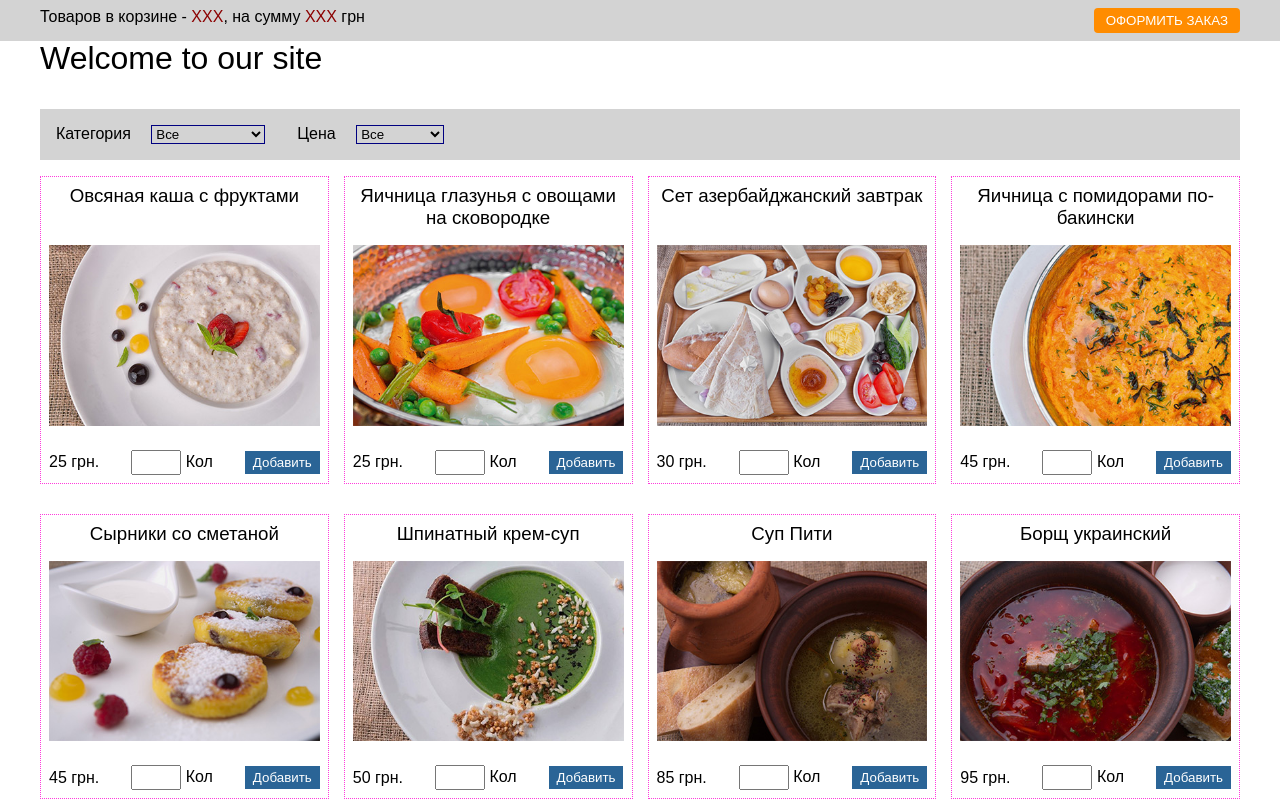
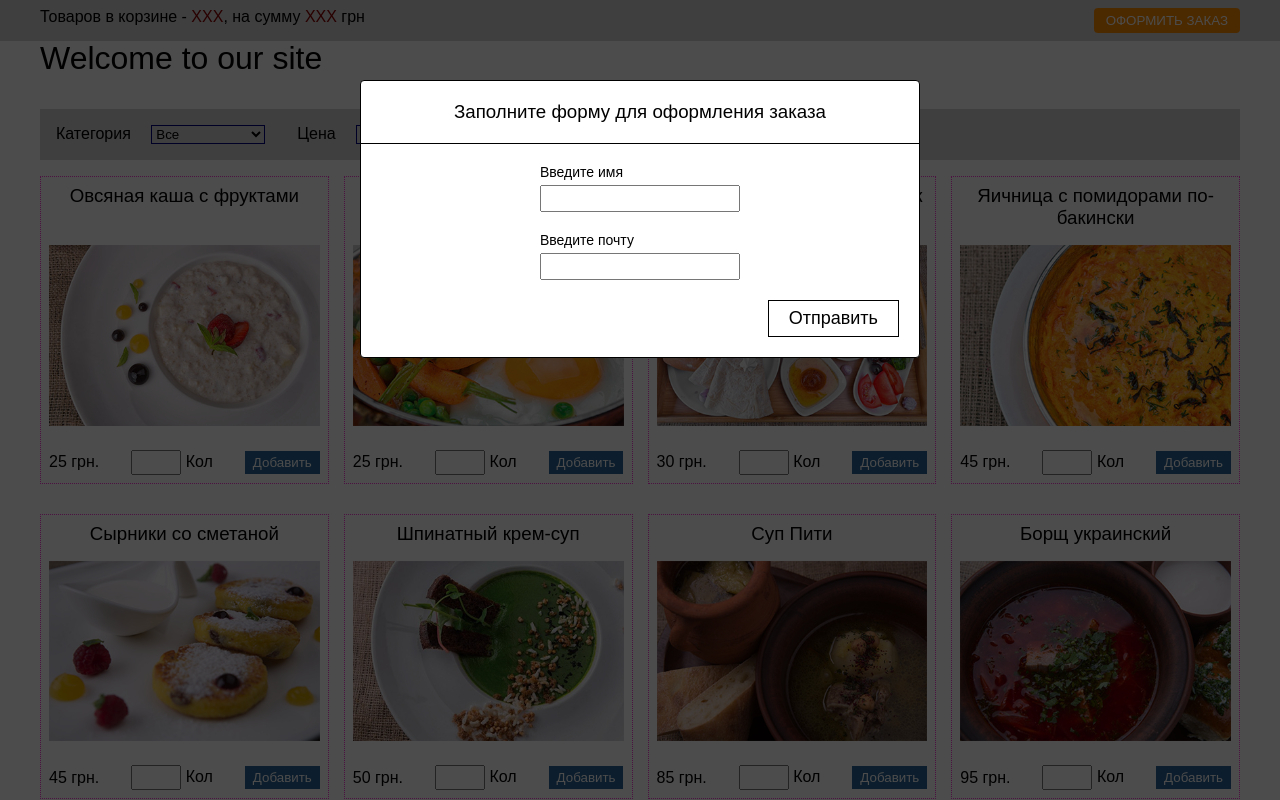
Before and after one commit to darkspeaker/Lans_Nelson, a plain HTML site: page index.html in a window 1280 px wide. Both pictures are taken after a click on the button "ОФОРМИТЬ ЗАКАЗ". Shown: the top 800 px of the page. Drawn offline with Linux system fonts and the light colour scheme.

Commit message:
feat: add checkout task (modal, validation and other)

```diff
--- a/css/style.css
+++ b/css/style.css
@@ -167,7 +167,7 @@ h1, h2, h3 {
     text-transform: uppercase;
     border: 0;
     border-radius: 4px;
-
+    cursor: pointer;
 }
 .btn-check:focus {
     outline:none;
@@ -197,3 +197,80 @@ h1, h2, h3 {
     display: flex;
     justify-content: space-around;
 }
+
+
+/* ================== modal */
+.modal {
+    border: 1px solid rgba(0, 0, 0.3);
+    border-radius: 4px;
+    position: fixed;
+    top: 10%;
+    left: 50%;
+    z-index: 1050;
+    width: 560px;
+    margin-left: -280px;
+    background-color: #fff;
+}
+.modal__header {
+    border-bottom: 1px solid rgba(0, 0, 0.3);
+    text-align: center;
+    padding: 20px 0;
+}
+
+.modal__footer {
+    display: flex;
+    justify-content: flex-end;
+    padding: 0 20px 20px 0;
+}
+.modal__body{
+    padding: 20px 0;
+}
+.modal__body .item{
+    display: flex;
+    flex-direction: column;
+    max-width: 200px;
+    margin: 0 auto;
+}
+.modal__body .item:first-child{
+    margin-bottom: 20px;
+}
+.item__label{
+    font-size: 14px;
+    margin-bottom: 5px;
+}
+.item__input{
+    height: 27px;
+}
+.btn-modal{
+    background-color: transparent;
+    border: 1px solid black;
+    padding: 7px 20px;
+    font-size: 18px;
+    cursor: pointer;
+}
+.btn-modal:hover{
+    background-color: rgb(2, 30, 67);
+    color: white;
+}
+.hide{
+    display: none;
+}
+.overlay{
+    opacity: 0;
+    visibility: hidden;
+    position: fixed;
+    top: 0;
+    left: 0;
+    width: 100%;
+    height: 100%;
+    background-color: rgba(0, 0, 0, 0.7);
+    z-index: 20;
+    transition: .3s all;
+}
+.active{
+    display: block;
+}
+.overlay.active{
+    opacity: 1;
+    visibility: visible;
+}
--- a/index.html
+++ b/index.html
@@ -243,6 +243,26 @@
     </footer>
 </div><!-- /.app-container -->
 
+<div class="modal hide">
+    <div class="modal__header">
+        <h3 class="modal__title">Заполните форму для оформления заказа</h3>
+    </div>
+    <div class="modal__body">
+        <div class="item">
+            <label class="item__label" for="user-name">Введите имя</label>
+            <input class="item__input" type="text" id="user-name">
+        </div>
+        <div class="item">
+            <label class="item__label" for="user-email">Введите почту</label>
+            <input class="item__input" type="text" id="user-email">
+        </div>
+    </div>
+    <div class="modal__footer">
+        <button class="btn-modal send-user-data">Отправить</button>
+    </div>
+</div>
+<div class="overlay"></div>
+
 <script>
 document.getElementById('bty').textContent = (new Date()).getFullYear();
 </script>
--- a/js/script.js
+++ b/js/script.js
@@ -3,6 +3,13 @@
   const cart = document.querySelectorAll('.top-cart-info__item .red-info')
   const select = document.querySelectorAll('.select-control')
   const gridBox = document.querySelector('.grid-box')
+  const orderItemBtn = document.querySelector('.btn-check')
+  const overlay = document.querySelector('.overlay')
+  const modal = document.querySelector('.modal')
+  const formInputName = document.querySelector('#user-name')
+  const formInputEmail = document.querySelector('#user-email')
+  const checkoutBtn = document.querySelector('.send-user-data')
+
   let arrParent = [...gridBox.children]
 
   const selectCategory = select[0]
@@ -89,4 +96,32 @@
   function removeChildElem(parentElem){
     parentElem.forEach(i => i.style.display = 'none' )
   }
+  orderItemBtn.addEventListener('click', getOrderItem)
+  function getOrderItem(){
+    overlay.classList.add('active')
+    modal.classList.remove('hide')
+  }
+  overlay.addEventListener('click', e => {
+    const elem = e.target
+    if(elem.matches('.active')) closeModal()
+  })
+
+  function closeModal(){
+    overlay.classList.remove('active')
+    modal.classList.add('hide')
+  }
+
+  checkoutBtn.addEventListener('click', checkout)
+  function checkout(){
+    if(formInputName.value.trim() !== '' && formInputEmail.value.trim() !== ''){
+      alert('Ваш заказ успешно принят. В ближайшее время с вами свжется наш специалист')
+      itemAmount.textContent = 'XXX'
+      itemPrice.textContent = 'XXX'
+      closeModal()
+    }
+    else{
+      alert('Заполните все данные, коректно!')
+    }
+  }
+
 }())
```
